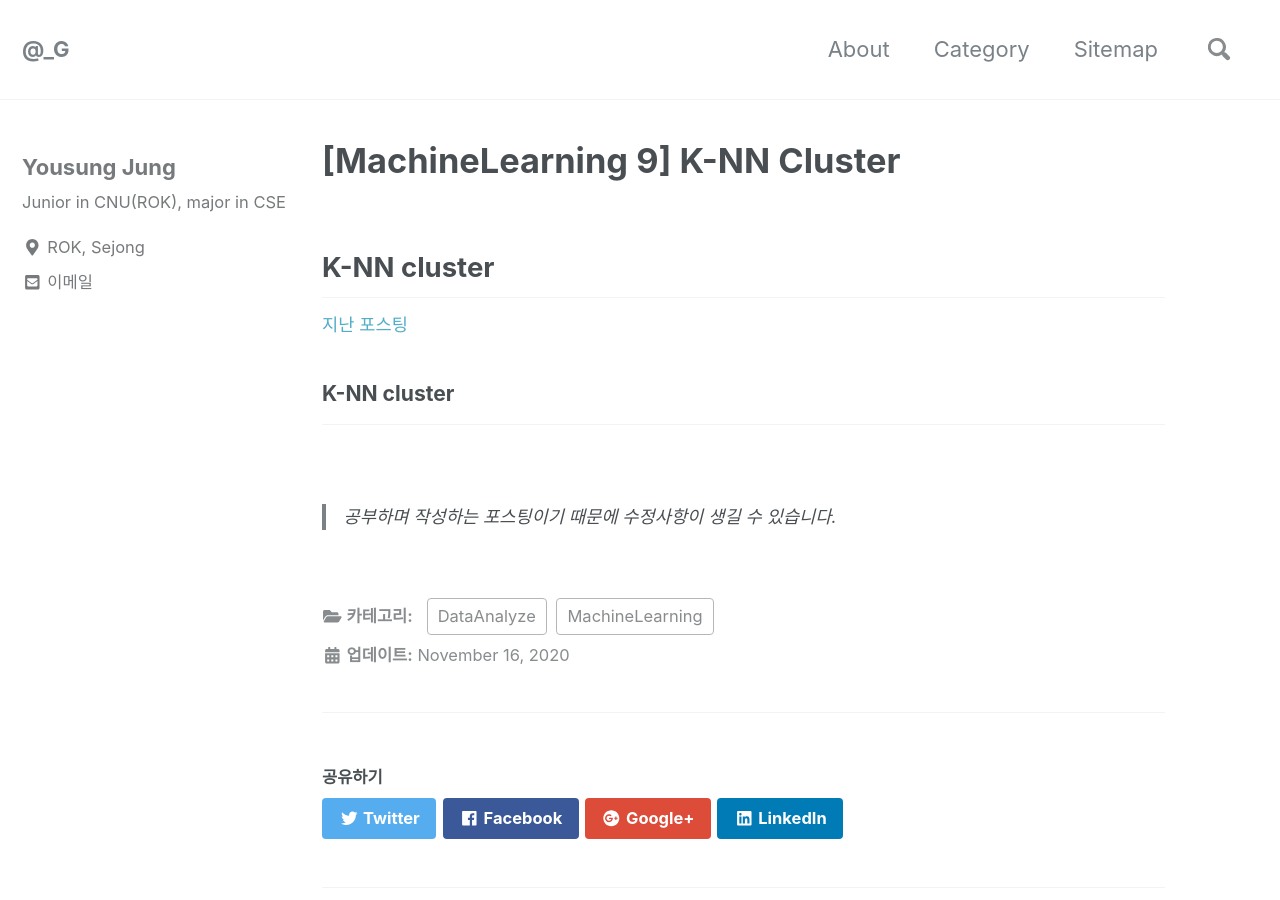
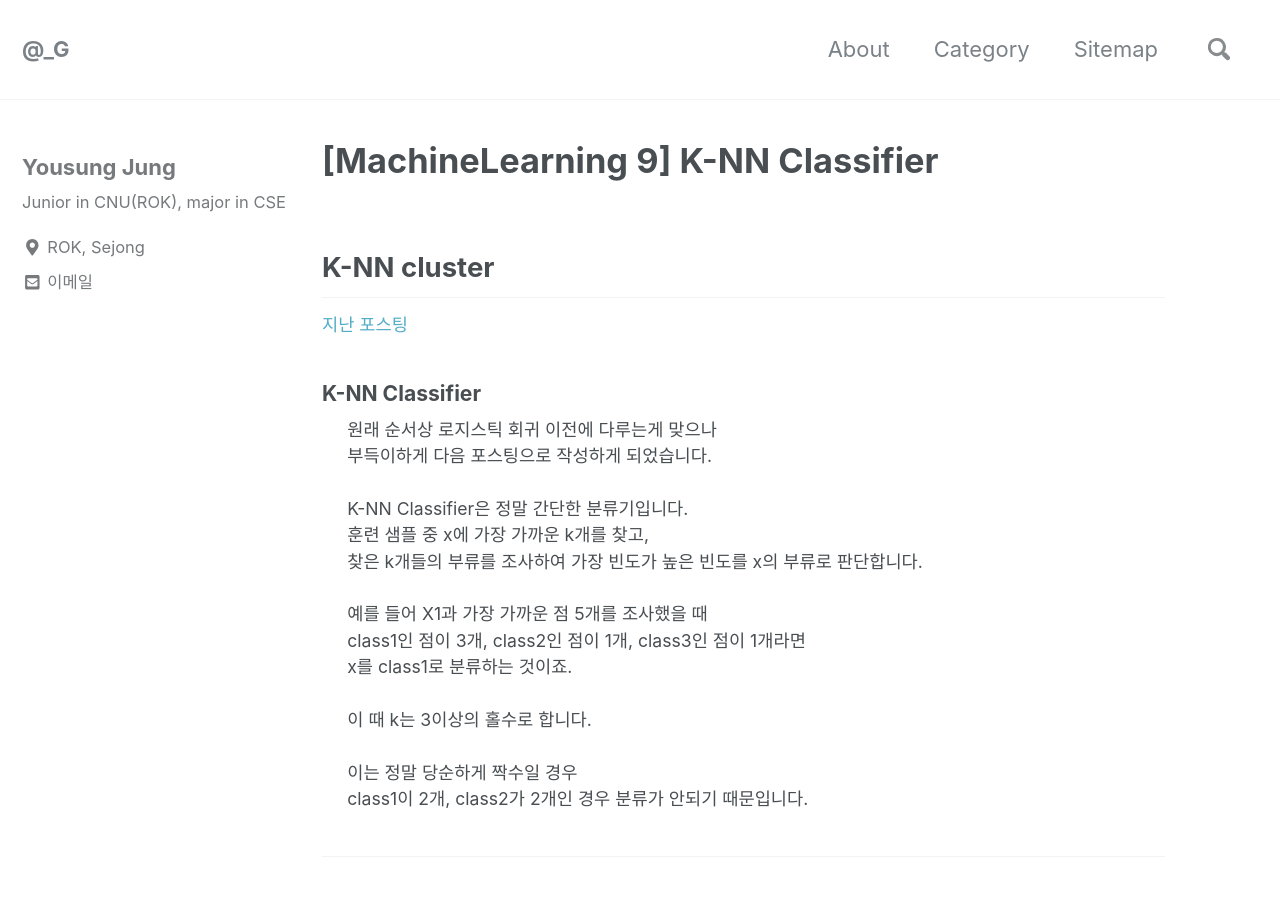
Before and after one commit to can019/can019.github.io, a Jekyll site: the page built from _posts/2020-11-16-MachineLearning-AI-9.md, in a window 1280 px wide and 900 px high. Built offline with Jekyll 4.4.1, drawn with Linux system fonts in a browser that asks for light colours; nearby versions of some CDN libraries.

Commit message:
[MODIFY] k-nn classifier

```diff
--- a/_posts/2020-11-16-MachineLearning-AI-9.md
+++ b/_posts/2020-11-16-MachineLearning-AI-9.md
@@ -1,5 +1,5 @@
 ---
-title: "[MachineLearning 9] K-NN Cluster "
+title: "[MachineLearning 9] K-NN Classifier "
 date: 2020-11-16 16:19:50 -0400
 categories: MachineLearning DataAnalyze
 ---
@@ -9,8 +9,23 @@ categories: MachineLearning DataAnalyze
   <a href="https://can019.github.io/machinelearning/dataanalyze/MachineLearning-AI-8/">지난 포스팅</a>
   <div><!--main-->
     <div><!--major1-->
-      <h3 style = "font-size :1.2em">K-NN cluster</h3><!--title of major1-->
+      <h3 style = "font-size :1.2em">K-NN Classifier</h3><!--title of major1-->
         <div style = "margin-left : 3%"><!--Article of major1-->
+          원래 순서상 로지스틱 회귀 이전에 다루는게 맞으나 <br>
+          부득이하게 다음 포스팅으로 작성하게 되었습니다. <br><br>
+
+          K-NN Classifier은 정말 간단한 분류기입니다. <br>
+          훈련 샘플 중 x에 가장 가까운 k개를 찾고, <br>
+
+          찾은 k개들의 부류를 조사하여 가장 빈도가 높은 빈도를 x의 부류로 판단합니다.<br><br>
+          예를 들어 X1과 가장 가까운 점 5개를 조사했을 때 <br>
+          class1인 점이 3개, class2인 점이 1개, class3인 점이 1개라면 <br>
+          x를 class1로 분류하는 것이죠. <br><br>
+
+          이 때 k는 3이상의 홀수로 합니다. <br><br>
+          이는 정말 당순하게 짝수일 경우 <br>
+          class1이 2개, class2가 2개인 경우 분류가 안되기 때문입니다. <br><br>
+
 
         </div><!--article of major1-->
       </div><!--major1-->
```
